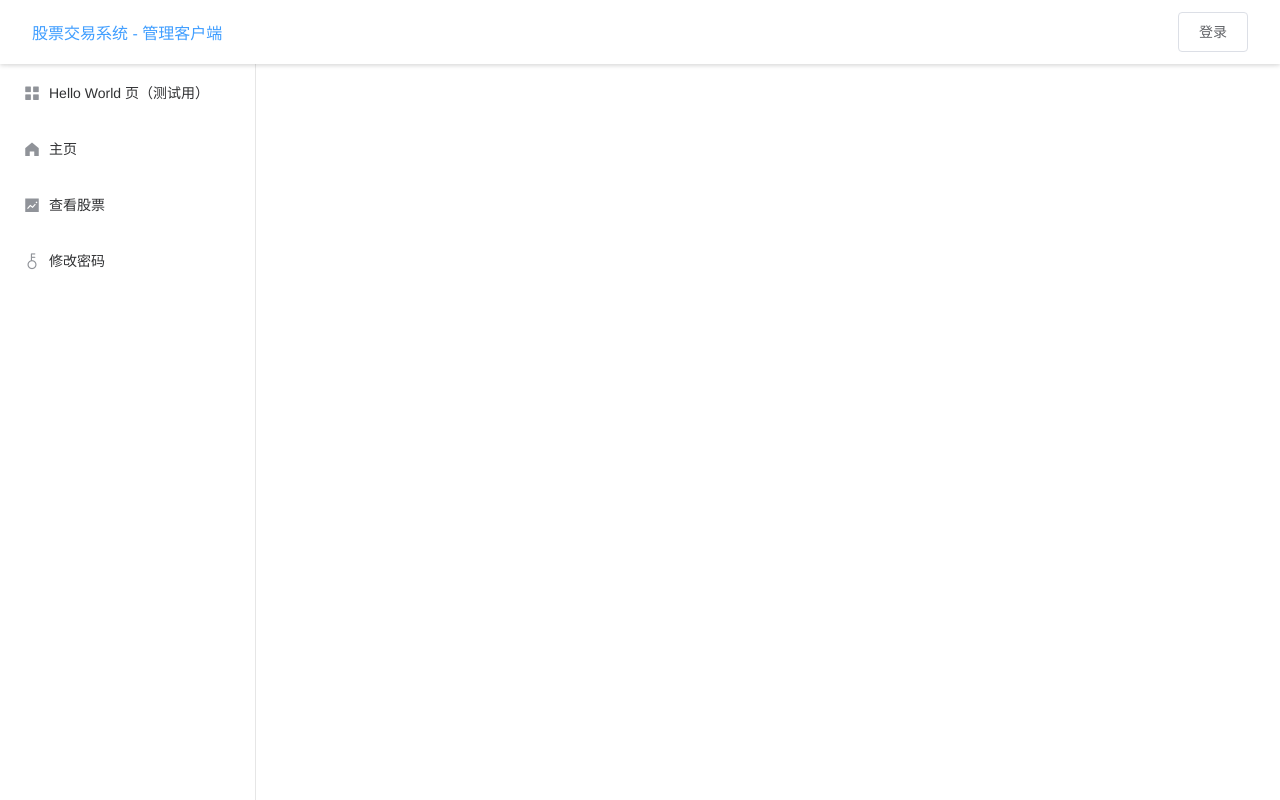
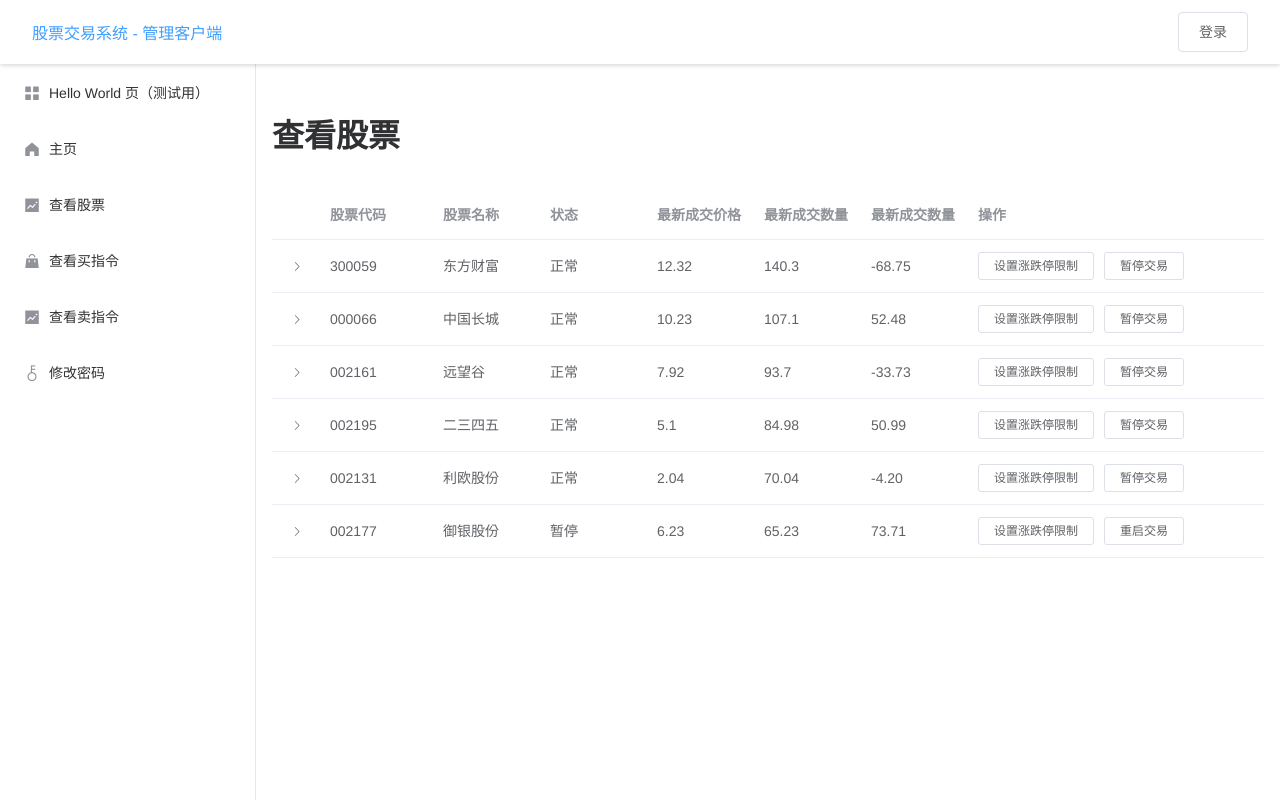
Before and after one commit to Nilcric/StockTradingSystemManager, a Vue app: page /ViewBuyInstructions in a window 1280 px wide. Built offline with nearby package versions, Linux system fonts and the light colour scheme.

Commit message:
add two views,ViewBuyInstructions and ViewSellInstructions

```diff
--- a/src/components/Nav.vue
+++ b/src/components/Nav.vue
@@ -12,7 +12,15 @@
       <i class="el-icon-s-marketing"/>
       <span slot="title">查看股票</span>
     </el-menu-item>
-    <el-menu-item index="Setting">
+    <el-menu-item index="/ViewBuyInstructions">
+      <i class="el-icon-s-goods"/>
+      <span slot="title">查看买指令</span>
+    </el-menu-item>
+    <el-menu-item index="/ViewSellInstructions">
+      <i class="el-icon-s-marketing"/>
+      <span slot="title">查看卖指令</span>
+    </el-menu-item>
+    <el-menu-item index="claim">
       <i class="el-icon-key"/>
       <span slot="title">修改密码</span>
     </el-menu-item>
--- a/src/router.js
+++ b/src/router.js
@@ -26,6 +26,16 @@ export default new Router({
             path: "/Stock",
             name: "Stock",
             component: () => import('./views/Stock')
+        },
+        {
+            path: "/ViewBuyInstructions",
+            name: "ViewBuyInstructions",
+            component: () => import('./views/ViewBuyInstructions')
+        },
+        {
+            path: "/ViewSellInstructions",
+            name: "ViewSellInstructions",
+            component: () => import('./views/ViewSellInstructions')
         },
         {
             path: "/Finance",
--- /dev/null
+++ b/src/views/ViewBuyInstructions.vue
@@ -0,0 +1,125 @@
+<template>
+  <div>
+    <h1>查看股票</h1>
+    <el-table :data="tableData">
+      <el-table-column type="expand">
+        <template slot-scope="props">
+          <h3>最近交易</h3>
+          <el-table :data="recent(props.row)">
+            <el-table-column prop="time" label="时间"/>
+            <el-table-column prop="price" label="价格"/>
+            <el-table-column prop="amount" label="数量"/>
+          </el-table>
+        </template>
+      </el-table-column>
+      <el-table-column prop="id" label="股票代码"/>
+      <el-table-column prop="name" label="股票名称"/>
+      <el-table-column prop="status" label="状态"/>
+      <el-table-column prop="price" label="最新成交价格"/>
+      <el-table-column prop="amount" label="最新成交数量"/>
+      <el-table-column label="最新成交数量">
+        <template
+          slot-scope="scope"
+        >{{((scope.row.price - scope.row.cost) * scope.row.amount).toFixed(2)}}</template>
+      </el-table-column>
+      <el-table-column label="操作" min-width="220">
+        <template slot-scope="scope">
+          <el-button size="mini">设置涨跌停限制</el-button>
+          <el-button size="mini" v-if="scope.row.status=='正常'">暂停交易</el-button>
+          <el-button size="mini" v-else>重启交易</el-button>
+        </template>
+      </el-table-column>
+    </el-table>
+  </div>
+</template>
+
+<script>
+export default {
+  name: "Stock",
+  data() {
+    return {
+      tableData: [
+        {
+          id: "300059",
+          name: "东方财富",
+          status: "正常",
+          amount: 140.3,
+          price: 12.32,
+          cost: 12.81,
+          profit: 13.92
+        },
+        {
+          id: "000066",
+          name: "中国长城",
+          status: "正常",
+          amount: 107.1,
+          price: 10.23,
+          cost: 9.74,
+          profit: 21.42
+        },
+        {
+          id: "002161",
+          name: "远望谷",
+          status: "正常",
+          amount: 93.7,
+          price: 7.92,
+          cost: 8.28,
+          profit: -8.03
+        },
+        {
+          id: "002195",
+          name: "二三四五",
+          status: "正常",
+          amount: 84.98,
+          price: 5.1,
+          cost: 4.5,
+          profit: 13.92
+        },
+        {
+          id: "002131",
+          name: "利欧股份",
+          status: "正常",
+          amount: 70.04,
+          price: 2.04,
+          cost: 2.1,
+          profit: 21.42
+        },
+        {
+          id: "002177",
+          name: "御银股份",
+          status: "暂停",
+          amount: 65.23,
+          price: 6.23,
+          cost: 5.1,
+          profit: -8.03
+        }
+      ]
+    };
+  },
+  methods: {
+    recent(stock) {
+      var ans = [];
+      for (var i = 0; i < 4; i++) {
+        ans.push({
+          time:
+            "2019.5.28 " +
+            Math.floor(Math.random() * 24) +
+            ":" +
+            Math.floor(Math.random() * 50 + 10) +
+            ":" +
+            Math.floor(Math.random() * 50 + 10),
+          price: (
+            stock.price *
+            (1 + 0.1 * Math.random() - 0.1 * Math.random())
+          ).toFixed(2),
+          amount: (
+            stock.amount *
+            (0.2 + 0.1 * Math.random() - 0.1 * Math.random())
+          ).toFixed(2)
+        });
+      }
+      return ans;
+    }
+  }
+};
+</script>
--- /dev/null
+++ b/src/views/ViewSellInstructions.vue
@@ -0,0 +1,125 @@
+  <template>
+  <div>
+    <h1>查看股票</h1>
+    <el-table :data="tableData">
+      <el-table-column type="expand">
+        <template slot-scope="props">
+          <h3>最近交易</h3>
+          <el-table :data="recent(props.row)">
+            <el-table-column prop="time" label="时间"/>
+            <el-table-column prop="price" label="价格"/>
+            <el-table-column prop="amount" label="数量"/>
+          </el-table>
+        </template>
+      </el-table-column>
+      <el-table-column prop="id" label="股票代码"/>
+      <el-table-column prop="name" label="股票名称"/>
+      <el-table-column prop="status" label="状态"/>
+      <el-table-column prop="price" label="最新成交价格"/>
+      <el-table-column prop="amount" label="最新成交数量"/>
+      <el-table-column label="最新成交数量">
+        <template
+          slot-scope="scope"
+        >{{((scope.row.price - scope.row.cost) * scope.row.amount).toFixed(2)}}</template>
+      </el-table-column>
+      <el-table-column label="操作" min-width="220">
+        <template slot-scope="scope">
+          <el-button size="mini">设置涨跌停限制</el-button>
+          <el-button size="mini" v-if="scope.row.status=='正常'">暂停交易</el-button>
+          <el-button size="mini" v-else>重启交易</el-button>
+        </template>
+      </el-table-column>
+    </el-table>
+  </div>
+</template>
+
+<script>
+export default {
+  name: "Stock",
+  data() {
+    return {
+      tableData: [
+        {
+          id: "300059",
+          name: "东方财富",
+          status: "正常",
+          amount: 140.3,
+          price: 12.32,
+          cost: 12.81,
+          profit: 13.92
+        },
+        {
+          id: "000066",
+          name: "中国长城",
+          status: "正常",
+          amount: 107.1,
+          price: 10.23,
+          cost: 9.74,
+          profit: 21.42
+        },
+        {
+          id: "002161",
+          name: "远望谷",
+          status: "正常",
+          amount: 93.7,
+          price: 7.92,
+          cost: 8.28,
+          profit: -8.03
+        },
+        {
+          id: "002195",
+          name: "二三四五",
+          status: "正常",
+          amount: 84.98,
+          price: 5.1,
+          cost: 4.5,
+          profit: 13.92
+        },
+        {
+          id: "002131",
+          name: "利欧股份",
+          status: "正常",
+          amount: 70.04,
+          price: 2.04,
+          cost: 2.1,
+          profit: 21.42
+        },
+        {
+          id: "002177",
+          name: "御银股份",
+          status: "暂停",
+          amount: 65.23,
+          price: 6.23,
+          cost: 5.1,
+          profit: -8.03
+        }
+      ]
+    };
+  },
+  methods: {
+    recent(stock) {
+      var ans = [];
+      for (var i = 0; i < 4; i++) {
+        ans.push({
+          time:
+            "2019.5.28 " +
+            Math.floor(Math.random() * 24) +
+            ":" +
+            Math.floor(Math.random() * 50 + 10) +
+            ":" +
+            Math.floor(Math.random() * 50 + 10),
+          price: (
+            stock.price *
+            (1 + 0.1 * Math.random() - 0.1 * Math.random())
+          ).toFixed(2),
+          amount: (
+            stock.amount *
+            (0.2 + 0.1 * Math.random() - 0.1 * Math.random())
+          ).toFixed(2)
+        });
+      }
+      return ans;
+    }
+  }
+};
+</script>
```
